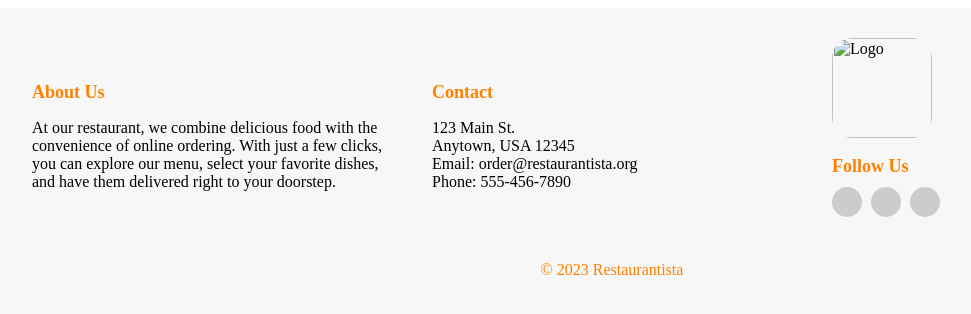
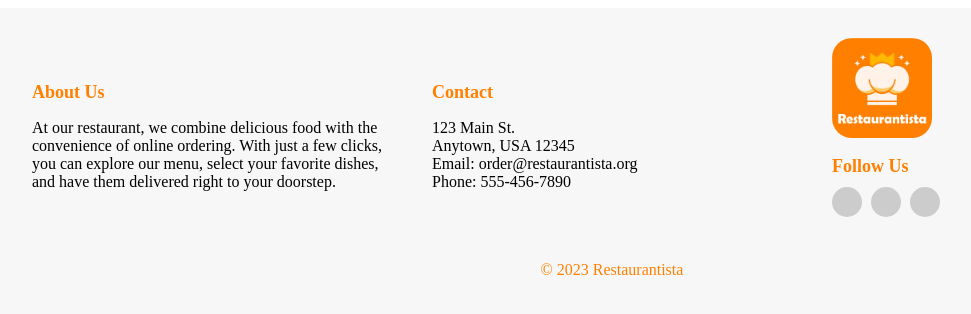
Before and after one commit to GentritUkelli/Restaurantista, a website: page templates/footer-template.html in a window 1280 px wide. Shown: the whole page, without its empty margins (28-999 px from the left). Drawn offline with Linux system fonts and the light colour scheme; files that its build step writes are made by us from their sources.

Commit message:
no message

```diff
--- a/templates/footer-template.html
+++ b/templates/footer-template.html
@@ -17,7 +17,7 @@
           </p>
         </div>
         <div class="footer-column">
-          <img src="../restaurant_app_sessions/photos/restaurantista-logo.jpg" alt="Logo" class="footer-logo" />
+          <img src="/photos/restaurantista-logo.jpg" alt="Logo" class="footer-logo" />
           <h3>Follow Us</h3>
           <div class="social-media-icons">
             <a href="#"><i class="fab fa-facebook"></i></a>
```
Also changed, not shown: templates/header-template.html (+1 -1 lines).
